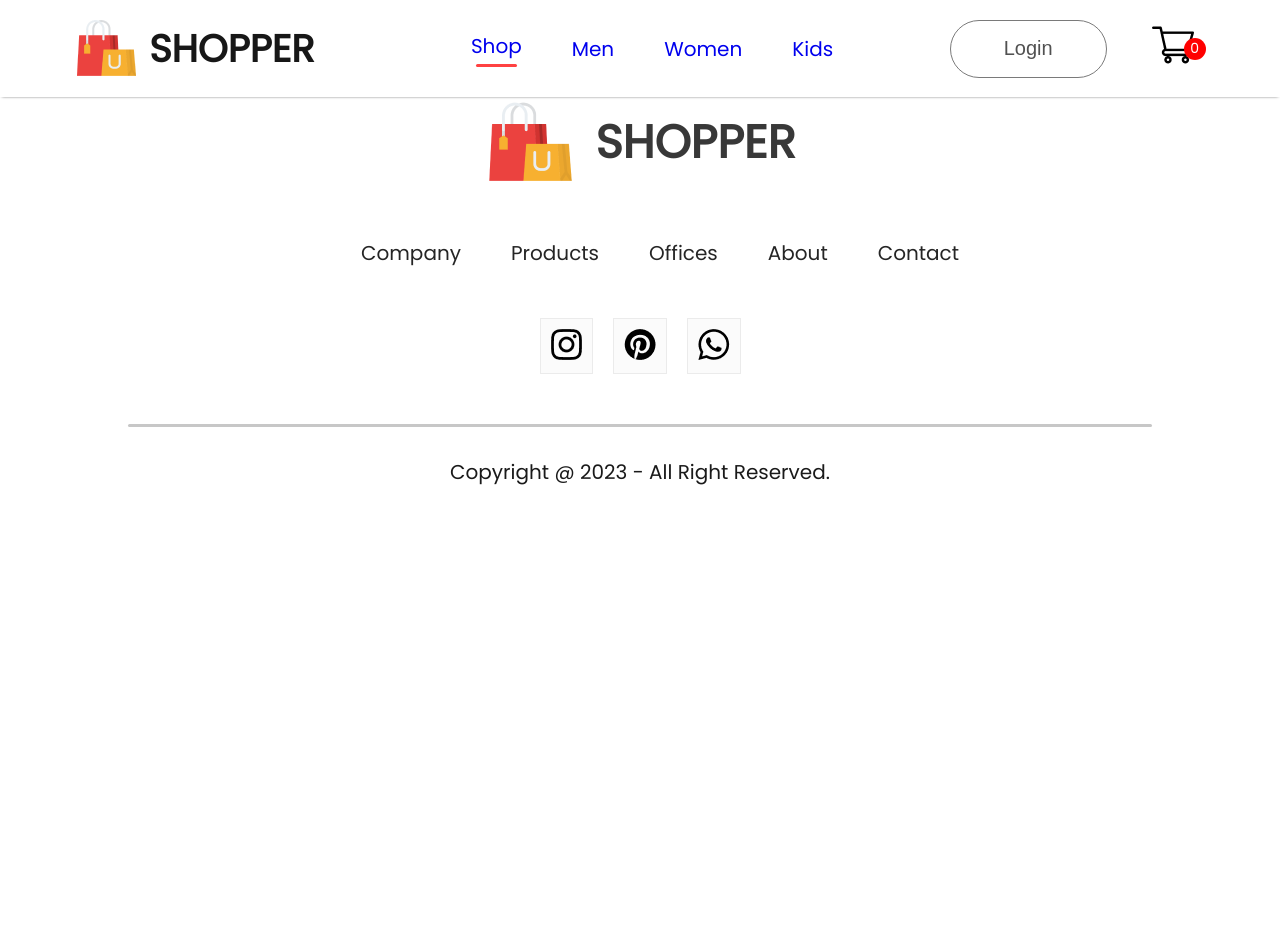
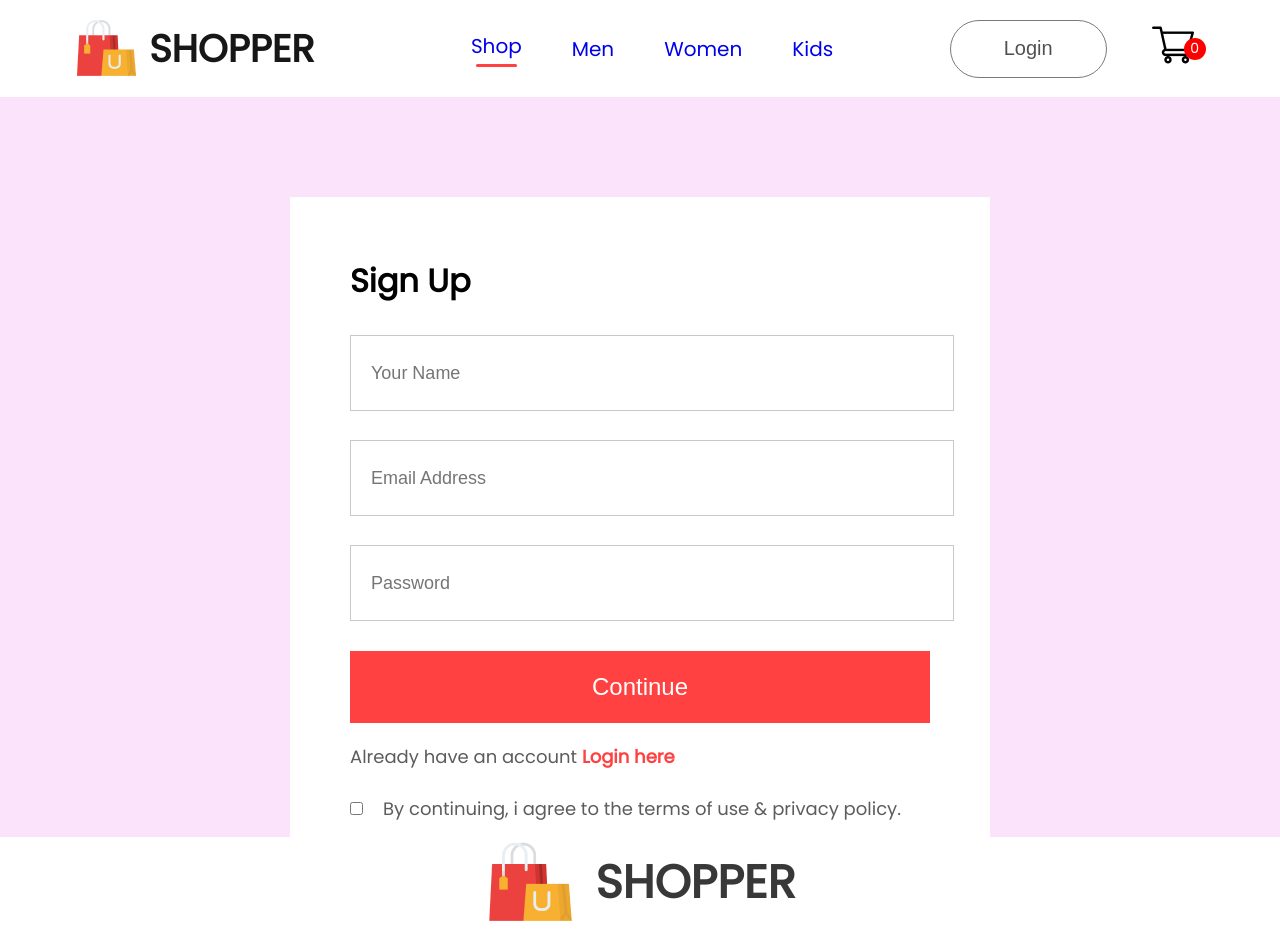
Before and after one commit to MHS676/Ecommerce-React-App, a React (Create React App) app: page /login in a window 1280 px wide. Shown: the top 952 px of the page. Before the commit the page ends 800 px from the top, so only its background shows below. Built offline with nearby package versions, Linux system fonts and the light colour scheme; a web font is replaced by a local one.

Commit message:
login page done

```diff
--- /dev/null
+++ b/src/Pages/CSS/LoginSignup.css
@@ -0,0 +1,67 @@
+.loginsignup {
+    width: 100%;
+    height: 80vh;
+    background: #fce3fc;
+    padding-top: 100px;
+}
+
+.loginsignup-container {
+    width: 580px;
+    height: 600px;
+    background: white;
+    margin: auto;
+    padding: 40px 60px;
+}
+
+.loginsignup-container h1 {
+    margin: 20px 0px;
+}
+
+.loginsignup-fields {
+    display: flex;
+    flex-direction: column;
+    gap: 29px;
+    margin-top: 30px;
+}
+
+.loginsignup-fields input {
+    height: 72px;
+    width: 100%;
+    padding-left: 20px;
+    border: 1px solid #c9c9c9;
+    font-size: 18px;
+}
+
+.loginsignup-container button {
+    width: 580px;
+    height: 72px;
+    color: white;
+    background: #ff4141;
+    margin-top: 30px;
+    border: none;
+    font-size: 24px;
+    font-weight: 500;
+    cursor: pointer;
+}
+
+.loginsignup-login {
+    margin-top: 20px;
+    color: #5c5c5c;
+    font-size: 18px;
+    font-weight: 500;
+}
+
+.loginsignup-login span {
+    color: #ff4141;
+    font-weight: 600;
+}
+
+.loginsignup-agree {
+    display: flex;
+    align-items: center;
+    margin-top: 25px;
+    gap: 20px;
+    color: #5c5c5c;
+    font-size: 18px;
+    font-weight: 500;
+}
--- a/src/Pages/LoginSignup.jsx
+++ b/src/Pages/LoginSignup.jsx
@@ -1,9 +1,23 @@
 import React from 'react'
+import './CSS/LoginSignup.css';
 
 const LoginSignup = () => {
   return (
-    <div>
-
+    <div className='loginsignup'>
+      <div className="loginsignup-container">
+        <h1>Sign Up</h1>
+        <div className="loginsignup-fields">
+          <input type="text" placeholder='Your Name' />
+          <input type="email" placeholder='Email Address' />
+          <input type="password" placeholder='Password' />
+        </div>
+        <button>Continue</button>
+        <p className="loginsignup-login">Already have an account <span>Login here</span></p>
+        <div className="loginsignup-agree">
+          <input type="checkbox" name='' id='' />
+          <p>By continuing, i agree to the terms of use & privacy policy.</p>
+      </div>
+    </div>
     </div>
   )
 }
```
